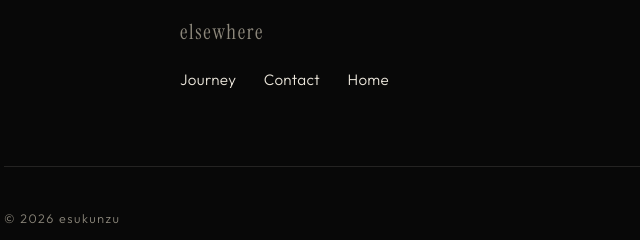
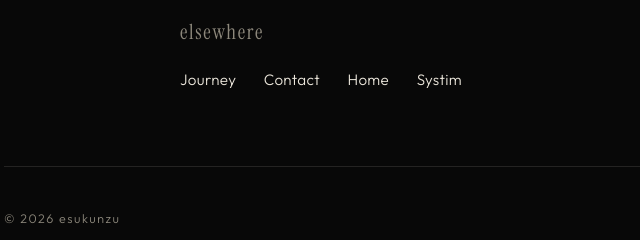
Before and after one commit to esukunzu/esukunzu, a website built with Vite: page about/index.html in a window 1280 px wide. Shown: the part 1037-1277 px from the top of the page, 76-716 px from the left. Built offline with nearby package versions, Linux system fonts and the light colour scheme.

Commit message:
update 2026-11-20 00:44

```diff
--- a/about/index.html
+++ b/about/index.html
@@ -207,6 +207,7 @@
         <a href="../journey/">Journey</a>
         <a href="../contact/">Contact</a>
         <a href="../">Home</a>
+        <a href="../systim/">Systim</a>
       </section>
 
     <footer class="footer">
```
